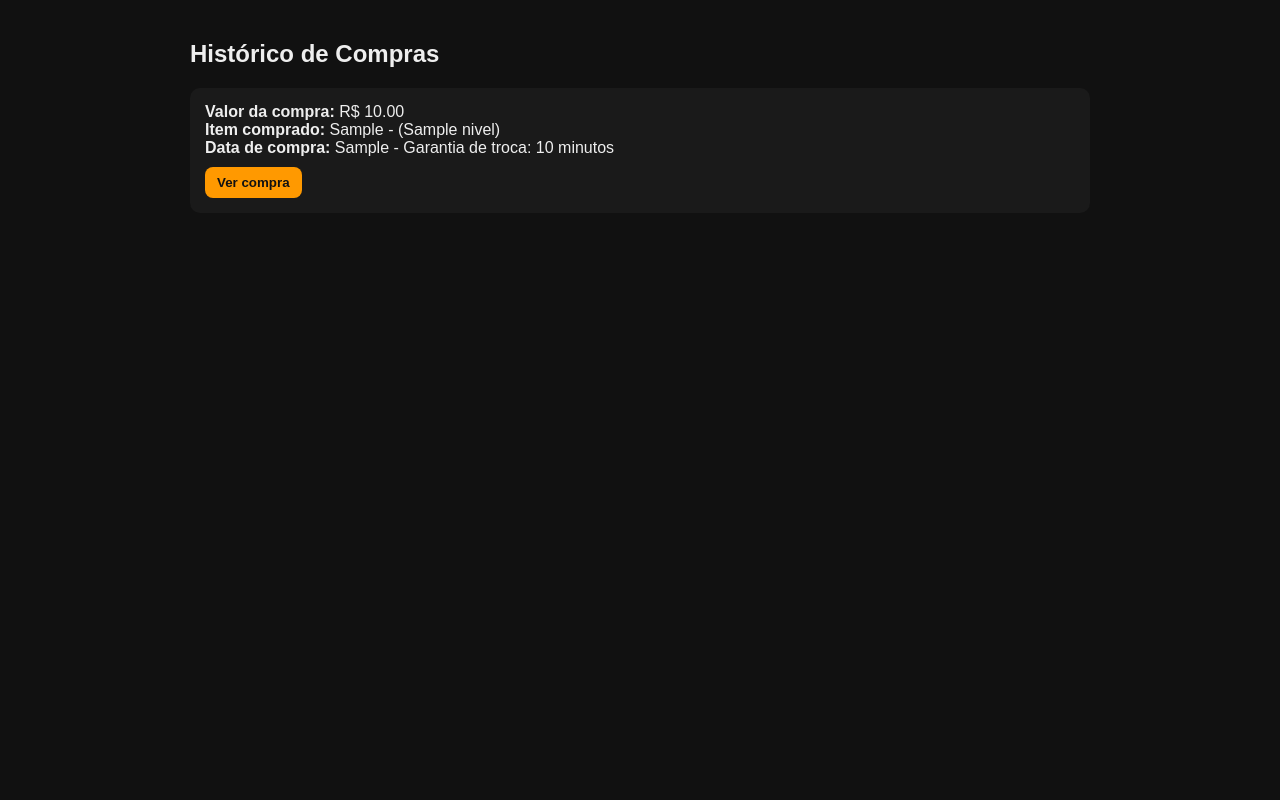
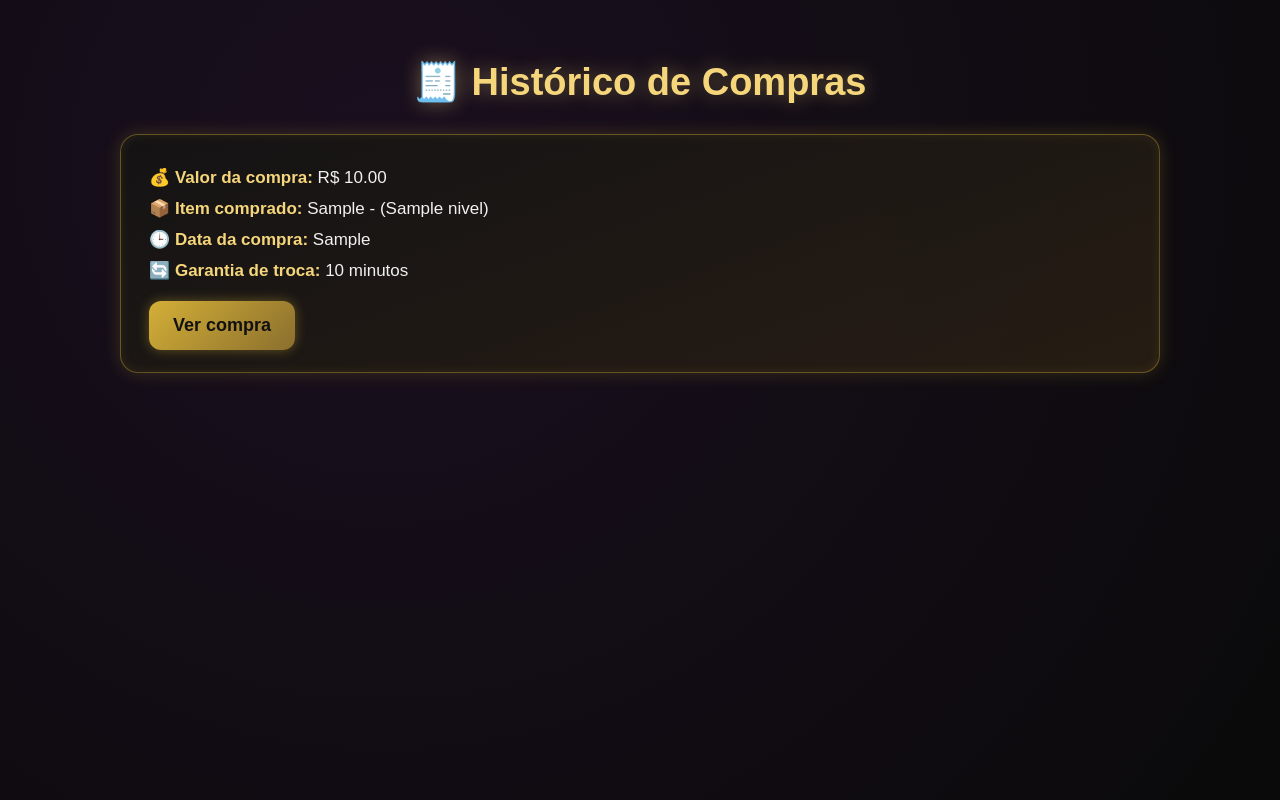
Before and after one commit to YuukiMorp8/Emperium.Unamed-Cc.store, a Flask app: template templates/historico_compras.html in a window 1280 px wide. Run offline with Flask 3, Linux system fonts and the light colour scheme; the template is opened without the code that fills it: most values are stand-ins (such as "Sample title", 1, 10 or a date in 2020).

Commit message:
Update historico_compras.html

```diff
--- a/templates/historico_compras.html
+++ b/templates/historico_compras.html
@@ -2,74 +2,226 @@
 <html lang="pt-BR">
 <head>
 <meta charset="UTF-8">
-<title>Histórico de Compras</title>
+<title>Histórico de Compras - Emperium</title>
 <style>
-body { font-family: Arial; background:#111; color:#eee; margin:0; padding:0; }
-.container { padding:20px; max-width:900px; margin:0 auto; }
-.card { background:#1a1a1a; padding:15px; border-radius:10px; margin-bottom:12px; }
-.card-title { font-size:14px; color:#aaa; margin-bottom:5px; }
-.btn-action { padding:8px 12px; background:#ff9900; border:none; border-radius:8px; color:#111; font-weight:bold; cursor:pointer; margin-top:10px; }
-.btn-action:hover { background:#ffcc00; }
-.modal-back { position:fixed; inset:0; background:rgba(0,0,0,0.7); display:none; justify-content:center; align-items:center; z-index:999; }
-.modal { background:#1e1e1e; padding:20px; border-radius:12px; width:420px; color:#fff; }
-.modal h3 { color:#ff9900; margin-top:0; }
+    * { box-sizing: border-box; }
+    body {
+        font-family: "Poppins", Arial, sans-serif;
+        background: radial-gradient(circle at 30% 20%, #1a0f1f, #0a0a0a);
+        color: #f1f1f1;
+        margin: 0;
+        padding: 0;
+        min-height: 100vh;
+    }
+
+    h2 {
+        text-align: center;
+        font-size: 38px;
+        margin: 30px 0;
+        color: #f5d67b;
+        text-shadow: 0 0 20px rgba(245, 214, 123, 0.4);
+    }
+
+    .container {
+        padding: 30px;
+        max-width: 1100px;
+        margin: 0 auto;
+    }
+
+    /* Card de compra */
+    .card {
+        background: linear-gradient(160deg, rgba(20, 20, 20, 0.95), rgba(40, 30, 20, 0.95));
+        border-radius: 18px;
+        padding: 22px 28px;
+        margin-bottom: 25px;
+        border: 1.5px solid rgba(212,175,55,0.4);
+        box-shadow: 0 0 18px rgba(212,175,55,0.2), inset 0 0 12px rgba(212,175,55,0.1);
+        transition: 0.3s ease;
+    }
+
+    .card:hover {
+        transform: scale(1.02);
+        box-shadow: 0 0 28px rgba(212,175,55,0.3), inset 0 0 20px rgba(212,175,55,0.15);
+    }
+
+    .card b {
+        color: #f5d67b;
+    }
+
+    .card div {
+        margin: 10px 0;
+        font-size: 17px;
+    }
+
+    /* Botão de ação */
+    .btn-action {
+        display: inline-block;
+        padding: 14px 24px;
+        background: linear-gradient(135deg, #d4af37, #8a6f2e);
+        border: none;
+        border-radius: 12px;
+        color: #111;
+        font-weight: bold;
+        font-size: 18px;
+        cursor: pointer;
+        transition: 0.3s;
+        margin-top: 10px;
+        box-shadow: 0 0 12px rgba(212,175,55,0.4);
+    }
+
+    .btn-action:hover {
+        background: linear-gradient(135deg, #f5d67b, #b99232);
+        transform: scale(1.05);
+        box-shadow: 0 0 20px rgba(245,214,123,0.6);
+    }
+
+    /* Modal flutuante */
+    .modal-back {
+        position: fixed;
+        inset: 0;
+        background: rgba(0,0,0,0.85);
+        display: none;
+        justify-content: center;
+        align-items: center;
+        z-index: 999;
+        padding: 20px;
+    }
+
+    .modal {
+        background: linear-gradient(160deg, #1a1a1a, #251e17);
+        border: 2px solid #d4af37;
+        border-radius: 20px;
+        padding: 35px;
+        width: 90%;
+        max-width: 650px;
+        color: #fff;
+        text-align: left;
+        box-shadow: 0 0 30px rgba(212,175,55,0.3);
+        animation: fadeIn 0.3s ease;
+    }
+
+    @keyframes fadeIn {
+        from { transform: scale(0.9); opacity: 0; }
+        to { transform: scale(1); opacity: 1; }
+    }
+
+    .modal h3 {
+        margin-top: 0;
+        font-size: 26px;
+        color: #f5d67b;
+        border-bottom: 1px solid rgba(245,214,123,0.3);
+        padding-bottom: 10px;
+        margin-bottom: 20px;
+        text-shadow: 0 0 10px rgba(245,214,123,0.5);
+    }
+
+    .modal h4 {
+        margin-bottom: 8px;
+        color: #f5d67b;
+    }
+
+    .modal-content {
+        background: rgba(30, 30, 30, 0.8);
+        padding: 18px 22px;
+        border-radius: 14px;
+        border-left: 5px solid #d4af37;
+        box-shadow: inset 0 0 10px rgba(212,175,55,0.2);
+        font-size: 16px;
+    }
+
+    .modal-content b {
+        color: #f5d67b;
+    }
+
+    #closeModal {
+        margin-top: 20px;
+        width: 100%;
+        padding: 16px;
+        font-size: 18px;
+        border-radius: 12px;
+        border: none;
+        font-weight: bold;
+        background: linear-gradient(135deg, #d4af37, #8a6f2e);
+        color: #111;
+        cursor: pointer;
+        transition: 0.3s;
+    }
+
+    #closeModal:hover {
+        background: linear-gradient(135deg, #f5d67b, #b99232);
+        transform: scale(1.03);
+        box-shadow: 0 0 20px rgba(245,214,123,0.6);
+    }
+
+    @media (max-width: 768px) {
+        .card { font-size: 15px; padding: 18px; }
+        .btn-action { width: 100%; text-align: center; font-size: 16px; padding: 12px; }
+        .modal { width: 95%; padding: 25px; }
+    }
 </style>
 </head>
 <body>
+
 <div class="container">
-    <h2>Histórico de Compras</h2>
+    <h2>🧾 Histórico de Compras</h2>
+
     {% for c in compras %}
     <div class="card">
-        <div><b>Valor da compra:</b> R$ {{ "%.2f"|format(c.valor|float) }}</div>
-        <div><b>Item comprado:</b> {{ c.numero_mask }} - ({{ c.nivel }})</div>
-        <div><b>Data de compra:</b> {{ c.data_str }} - Garantia de troca: 10 minutos</div>
+        <div><b>💰 Valor da compra:</b> R$ {{ "%.2f"|format(c.valor|float) }}</div>
+        <div><b>📦 Item comprado:</b> {{ c.numero_mask }} - ({{ c.nivel }})</div>
+        <div><b>🕒 Data da compra:</b> {{ c.data_str }}</div>
+        <div><b>🔄 Garantia de troca:</b> 10 minutos</div>
         <button class="btn-action view-btn" data-id="{{ c._id }}">Ver compra</button>
     </div>
+    {% else %}
+    <p style="text-align:center; color:#aaa;">Nenhuma compra encontrada.</p>
     {% endfor %}
 </div>
 
 <!-- Modal flutuante -->
 <div class="modal-back" id="modalBack">
     <div class="modal" id="modalContent">
-        <h3>Detalhes do Pedido</h3>
+        <h3>📋 Detalhes da Compra</h3>
         <div id="modalBody"></div>
-        <div style="margin-top:12px; text-align:right;">
-            <button class="btn-action" id="closeModal">Fechar</button>
-        </div>
+        <button id="closeModal">Fechar</button>
     </div>
 </div>
 
 <script>
-    document.querySelectorAll(".view-btn").forEach(btn=>{
+document.querySelectorAll(".view-btn").forEach(btn=>{
     btn.addEventListener("click", async ()=>{
         const id = btn.dataset.id;
-        try{
+        try {
             const resp = await fetch(`/api/compra/${id}`);
             const data = await resp.json();
             if(!data.ok){ alert(data.msg); return; }
             const c = data.compra;
 
             document.getElementById("modalBody").innerHTML = `
-                <h4>Pedido</h4>
-                <div style="background:#222; padding:10px; border-radius:8px;">
-                    <b>Número:</b> ${c.numero}<br>
-                    <b>Validade:</b> ${c.validade}<br>
-                    <b>CVV:</b> ${c.cvv}<br>
-                    <b>CPF:</b> ${c.cpf}<br>
-                    <b>Nome:</b> ${c.nome}<br>
-                    <b>Valor:</b> R$ ${parseFloat(c.valor).toFixed(2)}<br>
-                    <b>Data de compra:</b> ${c.data_str}<br>
-                    <b>Garantia de troca:</b> 10 minutos
+                <div class="modal-content">
+                    <h4>💳 Informações do Pedido</h4>
+                    <p><b>Número:</b> ${c.numero}</p>
+                    <p><b>Validade:</b> ${c.validade}</p>
+                    <p><b>CVV:</b> ${c.cvv}</p>
+                    <p><b>CPF:</b> ${c.cpf}</p>
+                    <p><b>Nome:</b> ${c.nome}</p>
+                    <p><b>Valor:</b> R$ ${parseFloat(c.valor).toFixed(2)}</p>
+                    <p><b>Data da compra:</b> ${c.data_str}</p>
+                    <p><b>Garantia de troca:</b> 10 minutos</p>
                 </div>
             `;
-            document.getElementById("modalBack").style.display="flex";
-        }catch(e){
+            document.getElementById("modalBack").style.display = "flex";
+        } catch (e) {
             console.error(e);
             alert("Erro ao carregar detalhes.");
         }
     });
 });
-document.getElementById("closeModal").addEventListener("click",()=>{document.getElementById("modalBack").style.display="none";});
+
+document.getElementById("closeModal").addEventListener("click", ()=>{
+    document.getElementById("modalBack").style.display="none";
+});
 </script>
+
 </body>
 </html>
```
